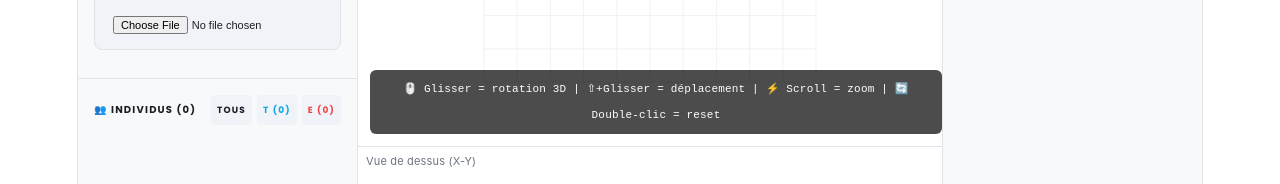
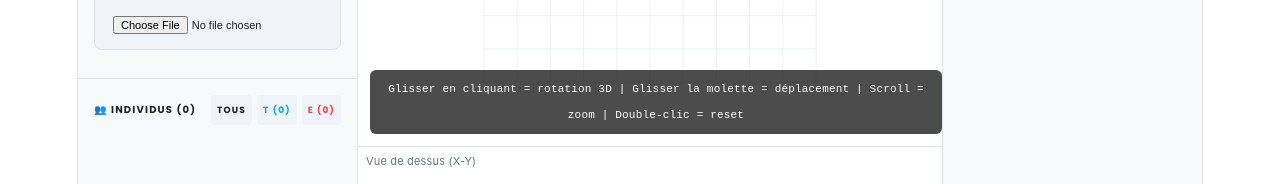
Before and after one commit to ArslanSedat/Un-Supervised-Insects-behavior-comparison, a React (Vite) app: page / in a window 1280 px wide. Shown: the part 423-607 px from the top of the page. Built offline with nearby package versions, Linux system fonts and the light colour scheme.

Commit message:
added : 3 [check notes to see full message]

```diff
--- a/src/bourdons_tracker_ui.jsx
+++ b/src/bourdons_tracker_ui.jsx
@@ -923,7 +923,7 @@ export default function BourdonTracker() {
                   <div style={{position:"absolute",bottom:12,left:12,background:"rgba(0,0,0,0.7)",
                     color:"#fff",padding:"6px 12px",borderRadius:6,fontSize:11,
                     fontFamily:"monospace",pointerEvents:"none",zIndex:10}}>
-                    🖱️ Glisser = rotation 3D | ⇧+Glisser = déplacement | ⚡ Scroll = zoom | 🔄 Double-clic = reset
+                    Glisser en cliquant = rotation 3D | Glisser la molette = déplacement | Scroll = zoom | Double-clic = reset
                   </div>
                 </div>
                 <div style={{flex:1,minHeight:0,borderTop:`1px solid ${C.border}`,position:"relative",background:C.bg}}>
```
Also changed, not shown: 1 other file (tests, documents, lock files or other folders).
